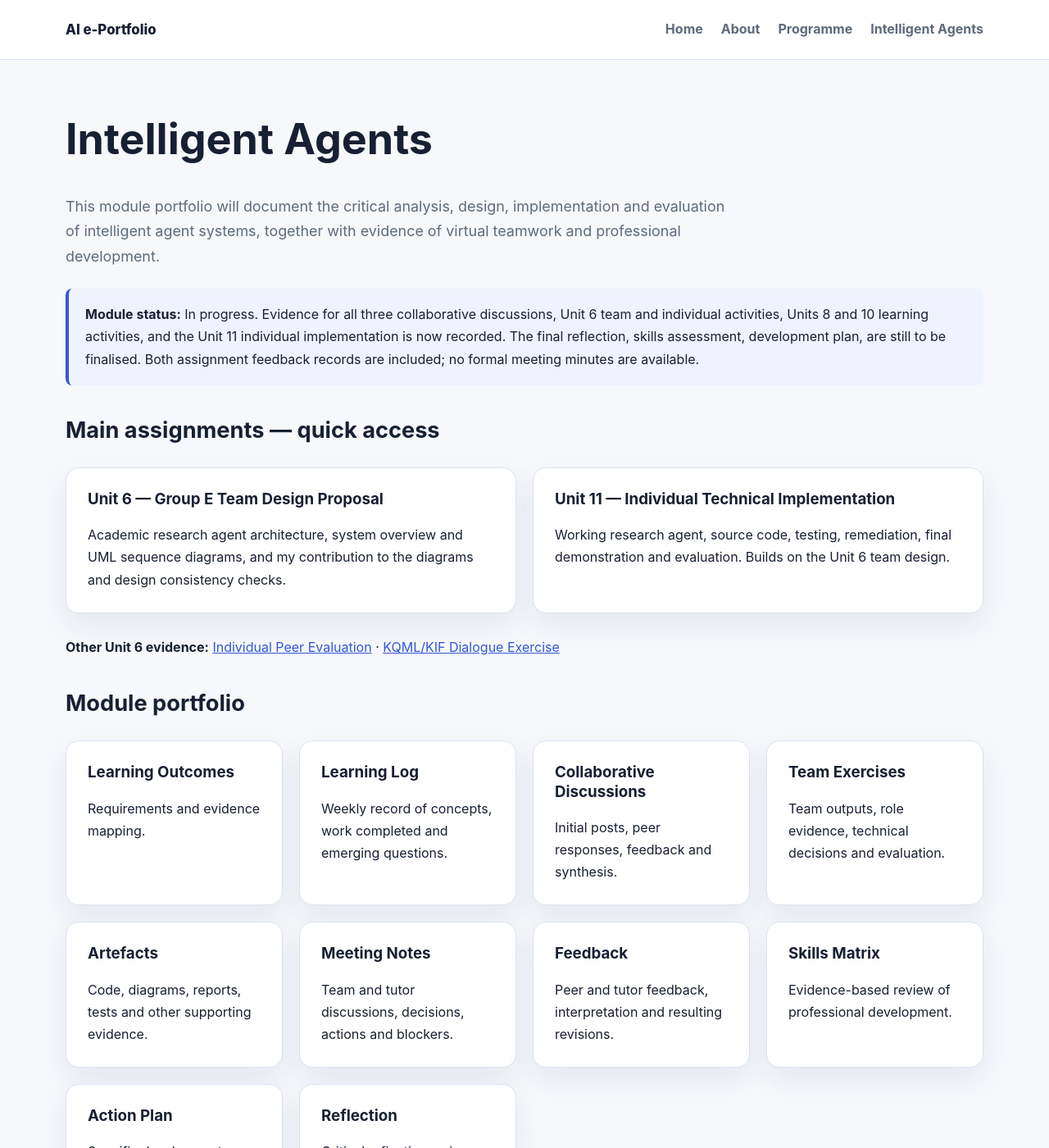
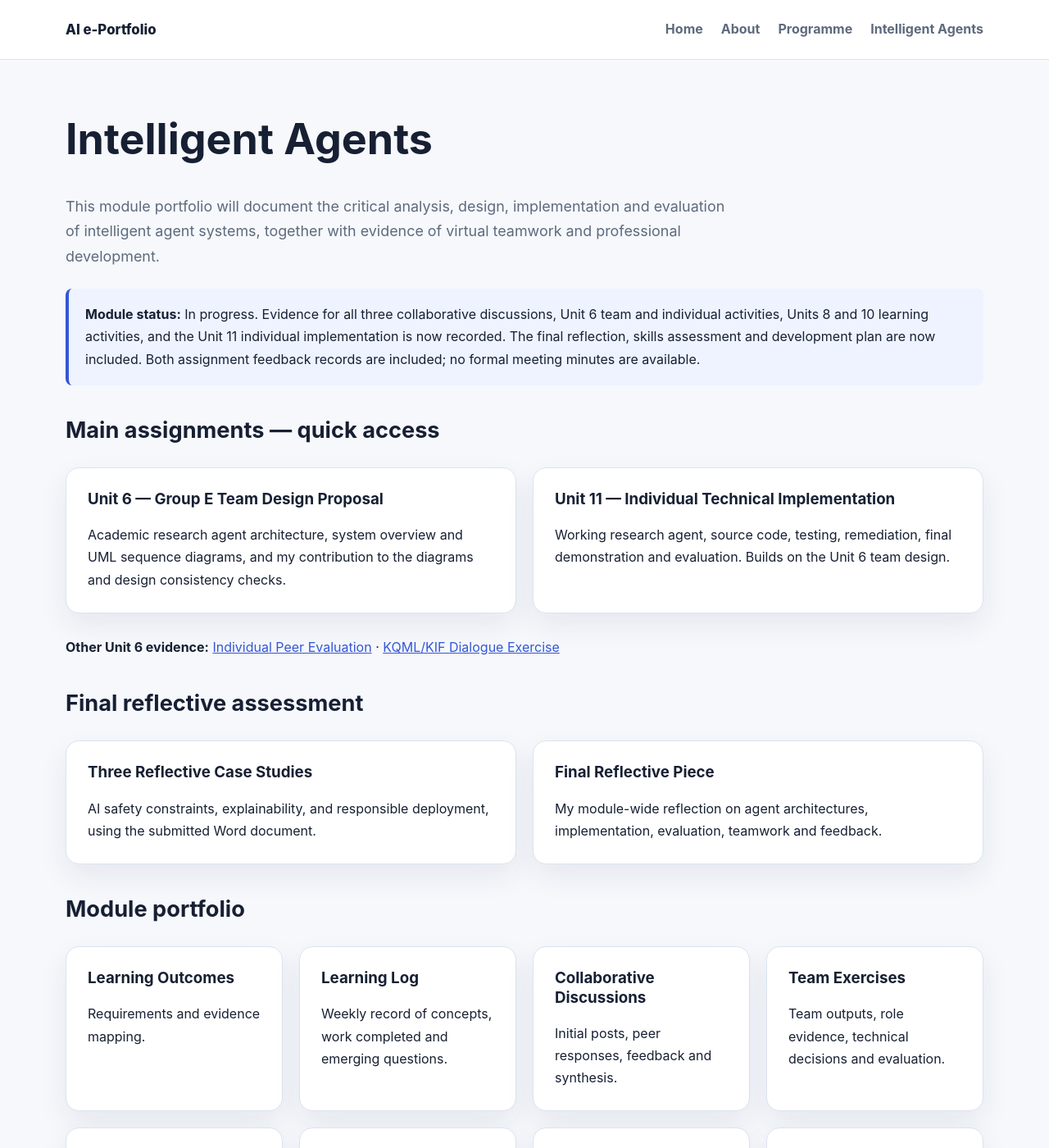
Before and after one commit to Monogios1996/Monogios1996.github.io, a Jekyll site: the page built from modules/intelligent-agents/index.md, in a window 1280 px wide and 1400 px high. Shown: the whole window at 82% size. Built offline with Jekyll 4.4.1, drawn with Linux system fonts in a browser that asks for light colours.

Commit message:
Feature submitted case studies and final reflection on module homepage

```diff
--- a/modules/intelligent-agents/index.md
+++ b/modules/intelligent-agents/index.md
@@ -8,7 +8,7 @@ permalink: /modules/intelligent-agents/
 <p class="lead">This module portfolio will document the critical analysis, design, implementation and evaluation of intelligent agent systems, together with evidence of virtual teamwork and professional development.</p>
 
 <div class="notice">
-<strong>Module status:</strong> In progress. Evidence for all three collaborative discussions, Unit 6 team and individual activities, Units 8 and 10 learning activities, and the Unit 11 individual implementation is now recorded. The final reflection, skills assessment, development plan, are still to be finalised. Both assignment feedback records are included; no formal meeting minutes are available.
+<strong>Module status:</strong> In progress. Evidence for all three collaborative discussions, Unit 6 team and individual activities, Units 8 and 10 learning activities, and the Unit 11 individual implementation is now recorded. The final reflection, skills assessment and development plan are now included. Both assignment feedback records are included; no formal meeting minutes are available.
 </div>
 
 ## Main assignments — quick access
@@ -25,6 +25,19 @@ permalink: /modules/intelligent-agents/
 </div>
 
 **Other Unit 6 evidence:** [Individual Peer Evaluation]({{ '/modules/intelligent-agents/evidence/artefacts/unit-06-group-e-peer-evaluation/' | relative_url }}) · [KQML/KIF Dialogue Exercise]({{ '/modules/intelligent-agents/evidence/artefacts/unit-06-agent-dialogue-kqml-kif/' | relative_url }})
+
+## Final reflective assessment
+
+<div class="grid">
+  <a class="card card-link" href="{{ '/modules/intelligent-agents/case-studies/' | relative_url }}">
+    <h3>Three Reflective Case Studies</h3>
+    <p>AI safety constraints, explainability, and responsible deployment, using the submitted Word document.</p>
+  </a>
+  <a class="card card-link" href="{{ '/modules/intelligent-agents/reflection/' | relative_url }}">
+    <h3>Final Reflective Piece</h3>
+    <p>My module-wide reflection on agent architectures, implementation, evaluation, teamwork and feedback.</p>
+  </a>
+</div>
 
 ## Module portfolio
 
```
